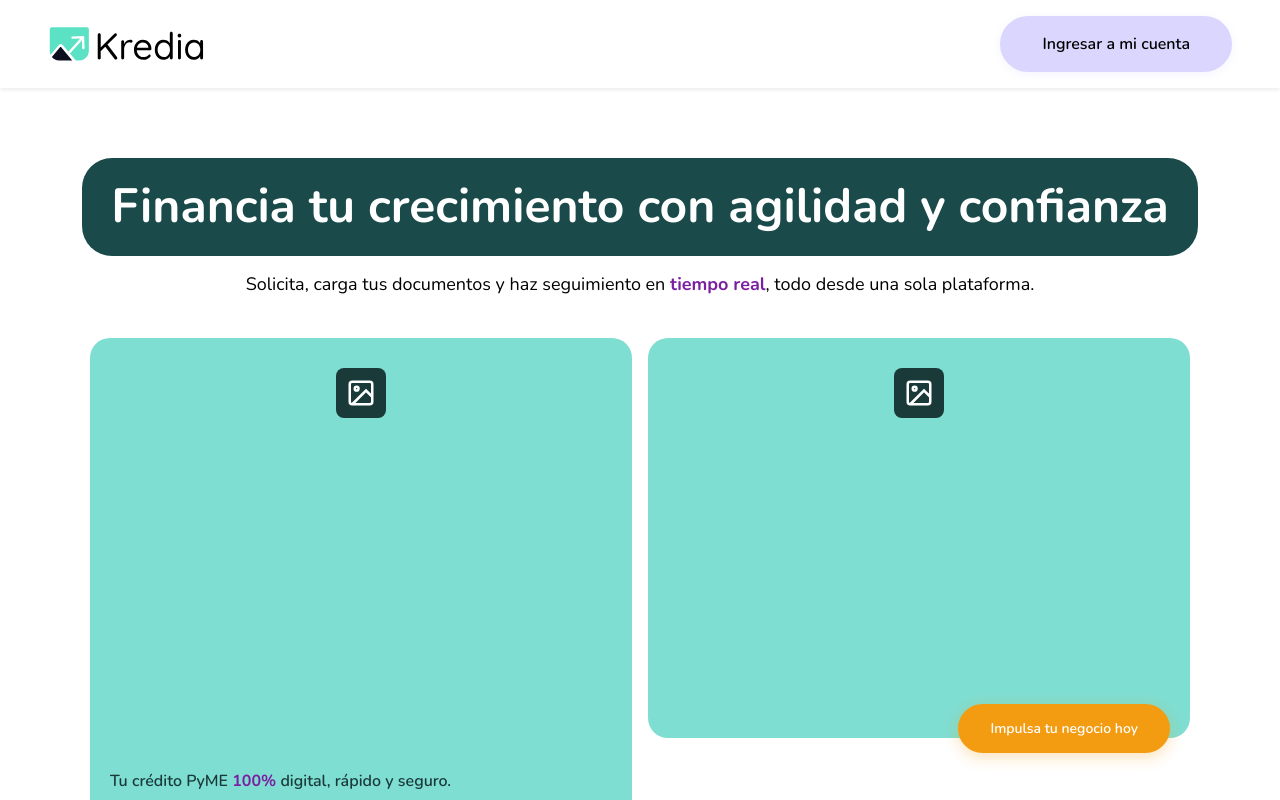
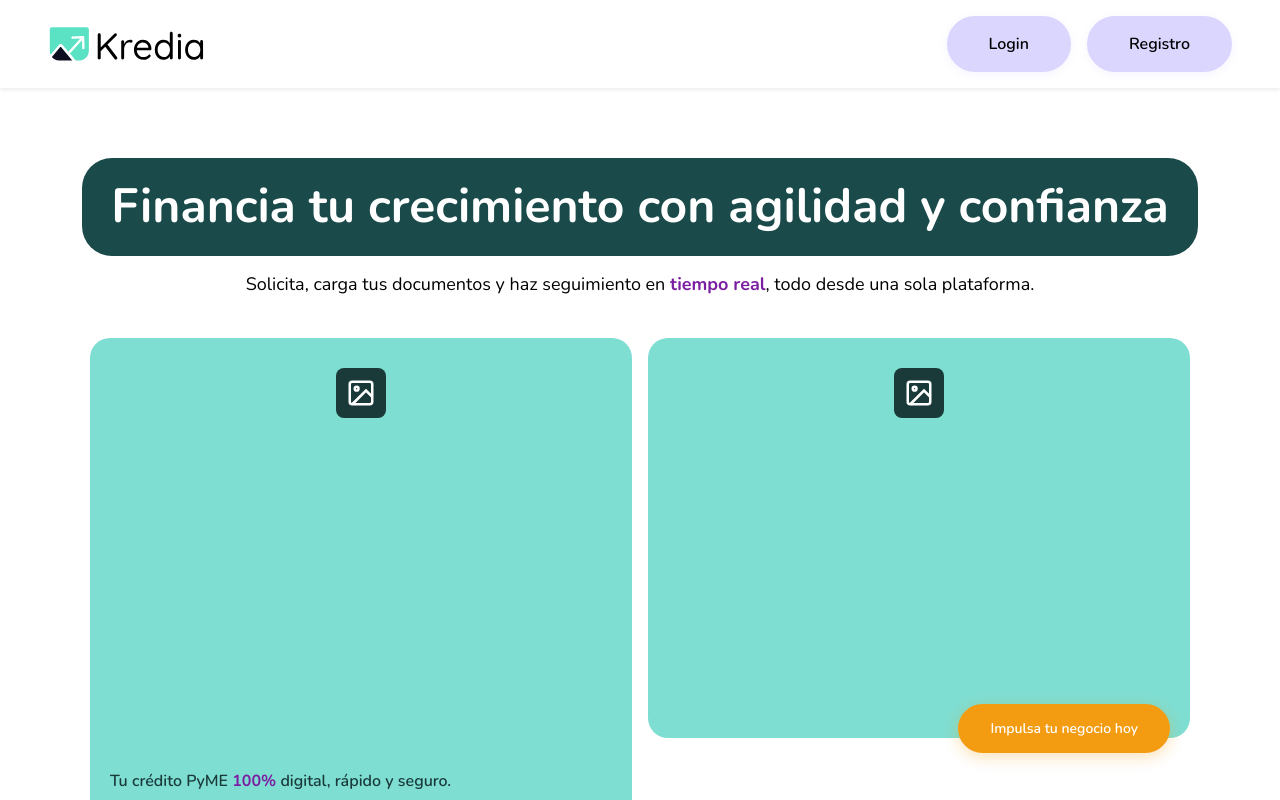
Before and after one commit to Annimus1/S1-03-sep-webapp, a React (Vite) app in the folder frontend/: page / in a window 1280 px wide. Shown: the top 800 px of the page. Built offline with nearby package versions, Linux system fonts and the light colour scheme.

Commit message:
fix(front): Agregar boton Registro

```diff
--- a/frontend/src/modules/Registro/pages/Registro.jsx
+++ b/frontend/src/modules/Registro/pages/Registro.jsx
@@ -120,7 +120,7 @@ return (
       }}
     >
 
-    <Header texto="¿Ya estás registrado? Inicia Sesión" textoMovil='Inicia Sesión'  />
+    <Header />
 
     {/* CONTENIDO CENTRAL */}
     <div className="container d-flex justify-content-center align-items-center flex-grow-1 py-4">
--- a/frontend/src/modules/landingPage/components/organismos/Header.jsx
+++ b/frontend/src/modules/landingPage/components/organismos/Header.jsx
@@ -6,7 +6,7 @@ import { useState, useEffect } from 'react';
 /**
  * Barra de navegación superior con logo y botón de ingreso
  */
-export const Header = ({texto = 'Ingresar a mi cuenta', textoMovil = 'Ingresar', direccionar='/login'}) => {
+export const Header = () => {
 
   const [tamanioBoton, setTamanioBoton] = useState('m');
 
@@ -45,17 +45,31 @@ export const Header = ({texto = 'Ingresar a mi cuenta', textoMovil = 'Ingresar',
       <div className="container-fluid px-3 px-md-5 d-flex justify-content-between align-items-center flex-nowrap">
         <Logo />
 
+        <div className='d-flex  gap-3'>
           {/* Botón de ingreso a la cuenta */}
           <BotonAnimado
             tamaño={tamanioBoton}
             variante="moradoSuave"
-          onClick={() => window.location.href = direccionar}
+            onClick={() => window.location.href = '/login'}
             ancho="auto"
           >
             {/* Texto completo en desktop, abreviado en móvil */}
-          <span className="d-none d-md-inline">{texto}</span>
-          <span className="d-md-none">{textoMovil}</span>
+            <span className="d-none d-md-inline">{"Login"}</span>
+            <span className="d-md-none">{"Ingresar"}</span>
           </BotonAnimado>
+
+          {/* Botón de Registro a la cuenta */}
+          <BotonAnimado
+            tamaño={tamanioBoton}
+            variante="moradoSuave"
+            onClick={() => window.location.href = '/registro'}
+            ancho="auto"
+          >
+            {/* Texto completo en desktop, abreviado en móvil */}
+            <span className="d-none d-md-inline">{"Registro"}</span>
+            <span className="d-md-none">{"Registro"}</span>
+          </BotonAnimado>
+        </div>
       </div>
     </nav>
   );
```
Lines whose indentation alone changed are shown as unchanged.
